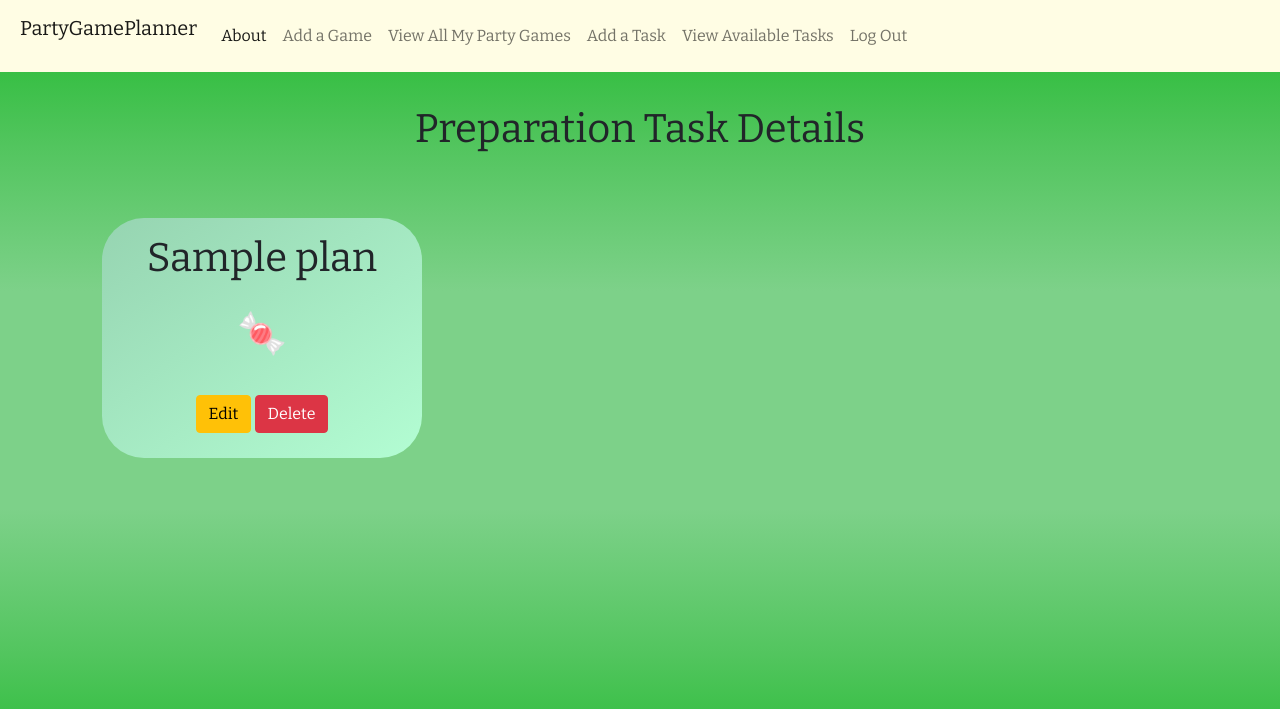
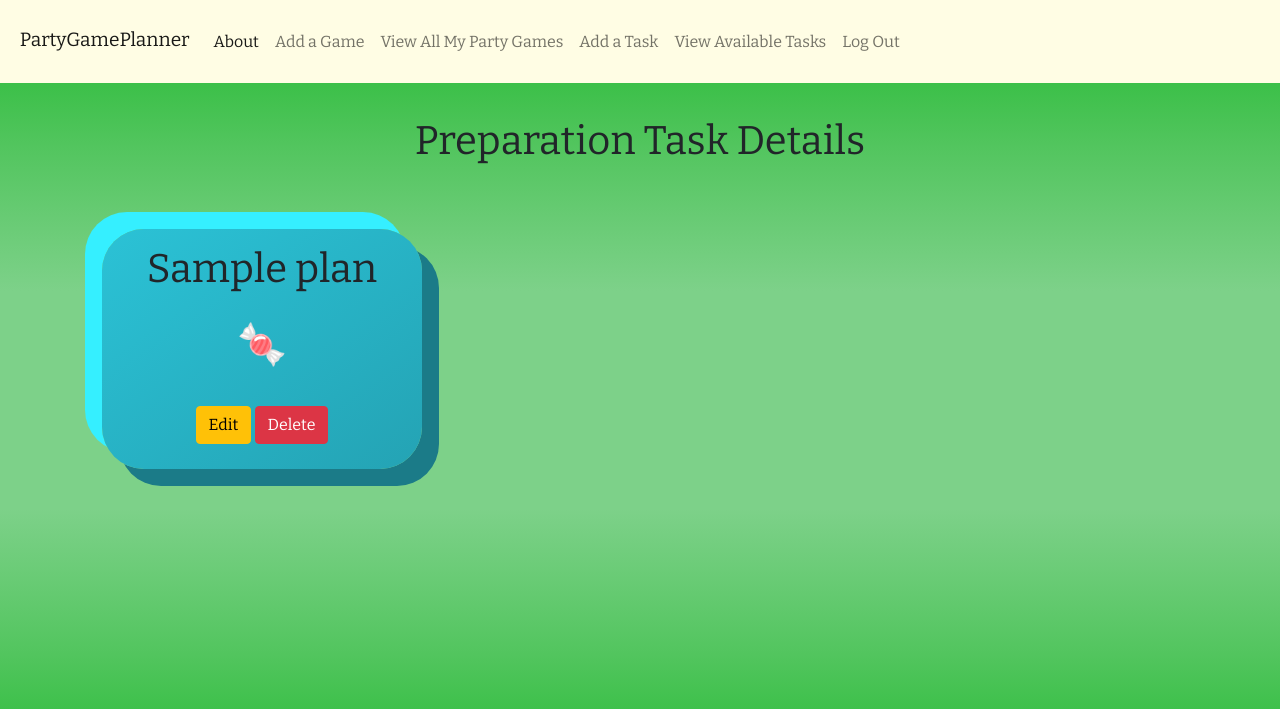
Before and after one commit to janae-b/partygameplanner, a Django app: page /plans/1/ in a window 1280 px wide. Shown: the top 709 px of the page. Run offline with Django 3.2, Linux system fonts and the light colour scheme; a user stored in the database is signed in; tables that the repository leaves empty hold one stand-in row (values such as "Sample post"); some libraries are stand-ins or nearby versions.

Commit message:
update many things

```diff
--- a/main_app/models.py
+++ b/main_app/models.py
@@ -8,7 +8,7 @@ EMOJIS = (
       ('Y', '🎲'),
       ('M', '🔮'),
       ('H', '🎩'),
-      ('P', '🥳'),
+      ('E', '🥳'),
       ('R', '🙌'),
       ('P', '🪅'),
       ('B', '🎂'),
@@ -18,7 +18,8 @@ EMOJIS = (
       ('2', '😎'),
       ('3', '🥸'),
       ('4', '🎈'),
-      ('5', '🎁')
+      ('5', '🎁'),
+      ('6', '👑')
 )
 
 WHERE = (
--- a/main_app/static/css/style.css
+++ b/main_app/static/css/style.css
@@ -6,6 +6,7 @@ body {
   margin: 0;
   background-image: linear-gradient(to bottom, #08b828, #38bf45, #52c55e, #68cb74, #7dd189, #7dd189, #7dd189, #7dd189, #68cb74, #52c55e, #38bf45, #08b828);
   background-size: cover;
+  background-image: url;
 }
 
 /* .navbar {
@@ -69,6 +70,11 @@ html {
   padding: 20%;
 }
 
+.navbar-brand {
+  margin-top: 1%;
+  font-size: 1.2rem;
+}
+
 .party-card {
   background: lightgoldenrodyellow;
   height:fit-content;
@@ -113,7 +119,10 @@ html {
   align-content: space-around;
   justify-content: center;
   border-radius: 42px;
-  background: linear-gradient(145deg, #96d4b1, #b3fdd3);
+  border-radius: 42px;
+  background: linear-gradient(145deg, #2bc2d6, #24a3b4);
+  box-shadow:  17px 17px 0px #1b7b88,
+              -17px -17px 0px #35efff;
   text-align: center;
   min-width: 10rem;
   max-width: 20rem;
--- a/main_app/templates/base.html
+++ b/main_app/templates/base.html
@@ -11,6 +11,7 @@
   <link href="https://fonts.googleapis.com/css2?family=Bitter:wght@300;400;700&display=swap" rel="stylesheet">
   <link href="https://cdn.jsdelivr.net/npm/bootstrap@5.0.0/dist/css/bootstrap.min.css" rel="stylesheet" integrity="sha384-wEmeIV1mKuiNpC+IOBjI7aAzPcEZeedi5yW5f2yOq55WWLwNGmvvx4Um1vskeMj0" crossorigin="anonymous">
   <link rel="stylesheet" type="text/css" href="{% static 'css/style.css' %}">
+  <script src="https://kit.fontawesome.com/ecdc81c30f.js" crossorigin="anonymous"></script>
   <script src="https://cdn.jsdelivr.net/npm/bootstrap@5.0.0/dist/js/bootstrap.bundle.min.js" integrity="sha384-p34f1UUtsS3wqzfto5wAAmdvj+osOnFyQFpp4Ua3gs/ZVWx6oOypYoCJhGGScy+8" crossorigin="anonymous"></script>
 </head>
 <body>
--- a/main_app/templates/games/detail.html
+++ b/main_app/templates/games/detail.html
@@ -91,7 +91,7 @@
           <div class="card-action">
             <form action="{% url 'assoc_plan' game.id plan.id %}" method="post">
               {% csrf_token %}
-              <button type="submit" class="btn btn-warning">Add</button>
+              <button type="submit" class="btn btn-warning"><i class="fas fa-check"></i></button>
             </form>
           </div>
         </div>
--- a/main_app/templates/main_app/plan_form.html
+++ b/main_app/templates/main_app/plan_form.html
@@ -2,7 +2,7 @@
 
 {% block content %}
   {% if object %}
-    <h1>Edit <span class="teal-text">{{ object.name }}</span></h1>
+    <h1>Edit {{ object.name }}</h1>
   {% else %}
     <h1>Add a Task</h1>
   {% endif %}
@@ -11,6 +11,6 @@
     <table>
       {{ form.as_table }}
     </table>
-    <input type="submit" value="Add Task" class="btn btn-warning">
+    <input type="submit" value="Submit" class="btn btn-warning">
   </form>
 {% endblock %}
```
Also changed, not shown: main_app/migrations/0022_alter_plan_emoji.py (added), main_app/migrations/0023_alter_plan_emoji.py (added), main_app/migrations/0024_alter_plan_emoji.py (added).
